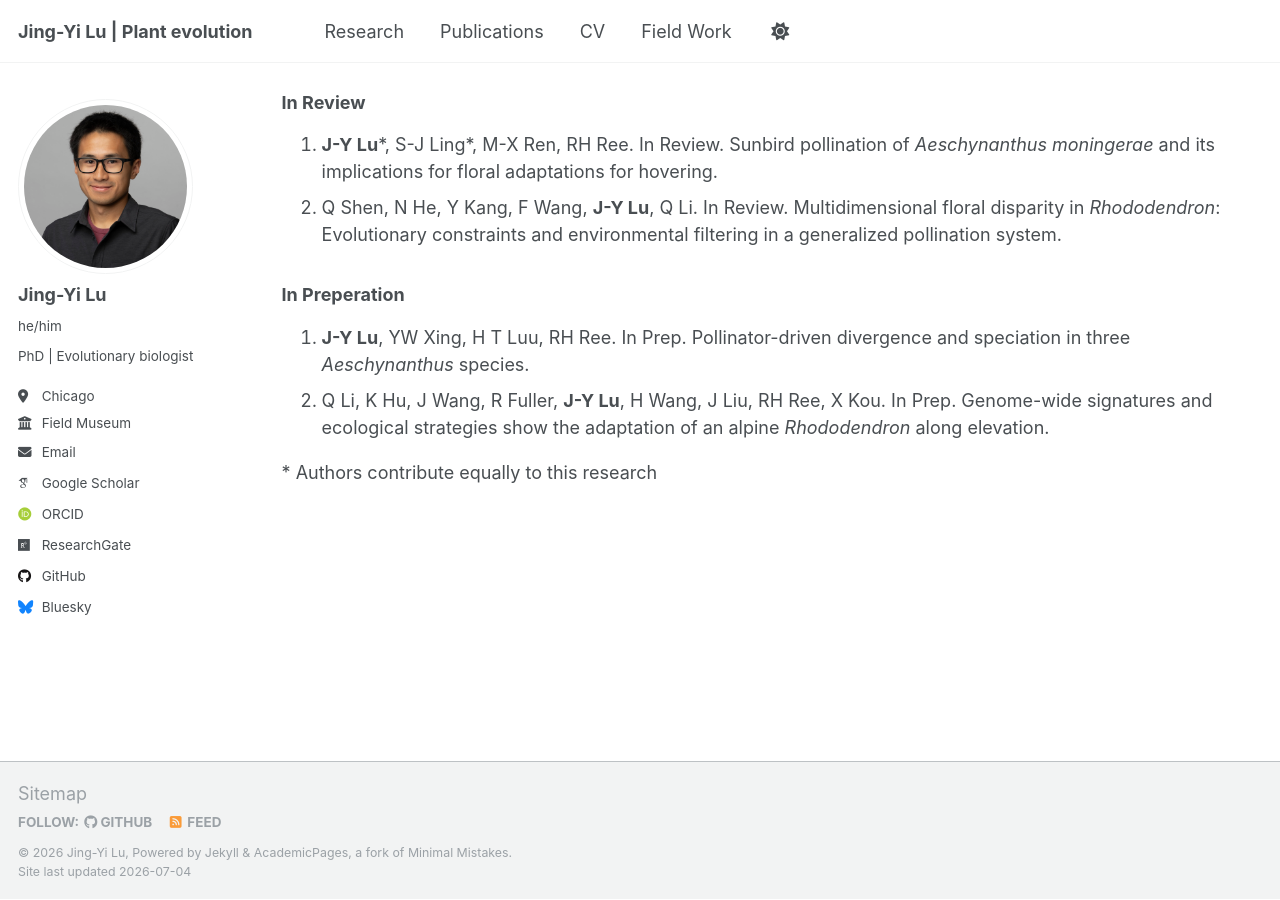
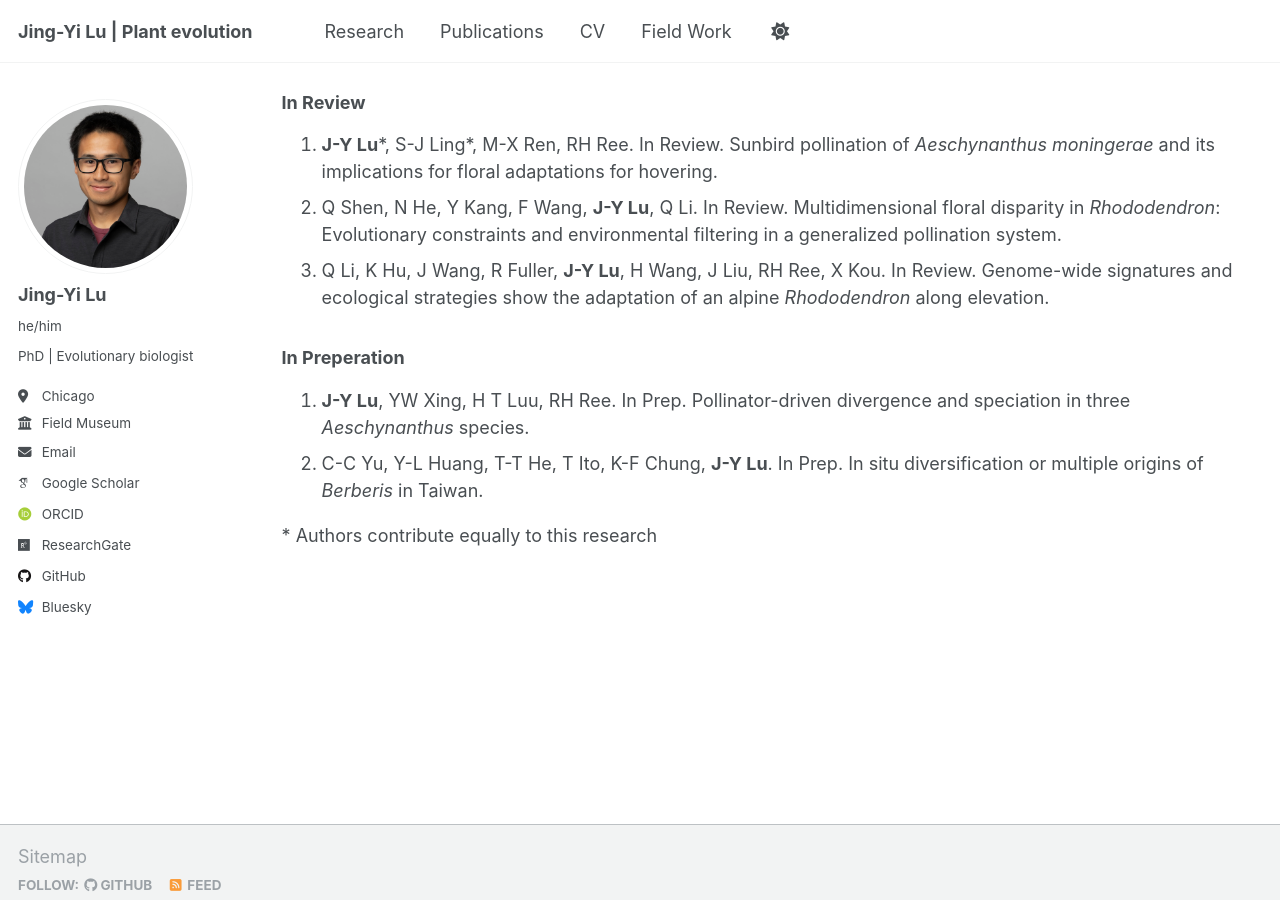
Before and after one commit to jingyilu/jingyilu.github.io, a Jekyll site: the page built from _pages/publications.md, in a window 1280 px wide and 900 px high, scrolled down 683 px. Built offline with Jekyll 4.4.1, drawn with Linux system fonts in a browser that asks for light colours; some web fonts are replaced; a script that is not in the unit is left out.

Commit message:
update publications

```diff
--- a/_pages/publications.md
+++ b/_pages/publications.md
@@ -35,11 +35,13 @@ model in the origin of _Aeschynanthus acuminatus_. _New Phytol._ 249(6):3137-314
 1. **J-Y Lu**\*, S-J Ling\*, M-X Ren, RH Ree. In Review. Sunbird pollination of _Aeschynanthus moningerae_ and its
 implications for floral adaptations for hovering.
 2. Q Shen, N He, Y Kang, F Wang, **J-Y Lu**, Q Li. In Review. Multidimensional floral disparity in _Rhododendron_: Evolutionary constraints and environmental filtering in a generalized pollination system.
+3. Q Li, K Hu, J Wang, R Fuller, **J-Y Lu**, H Wang, J Liu, RH Ree, X Kou. In Review. Genome-wide signatures and ecological strategies show the adaptation of an alpine _Rhododendron_ along elevation.
 
 ### In Preperation
 
 1. **J-Y Lu**, YW Xing, H T Luu, RH Ree. In Prep. Pollinator-driven divergence and speciation in three _Aeschynanthus_ species.
-2. Q Li, K Hu, J Wang, R Fuller, **J-Y Lu**, H Wang, J Liu, RH Ree, X Kou. In Prep. Genome-wide signatures and ecological strategies show the adaptation of an alpine _Rhododendron_ along elevation.
+2. C-C Yu, Y-L Huang, T-T He, T Ito, K-F Chung, **J-Y Lu**. In Prep. In situ diversification or multiple origins of _Berberis_ in Taiwan.
+
 
 \* Authors contribute equally to this research
 
```
